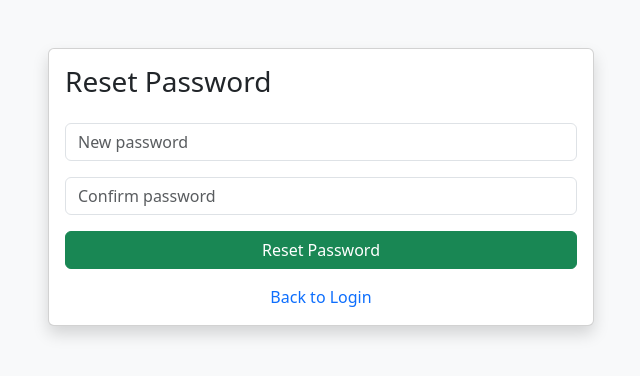
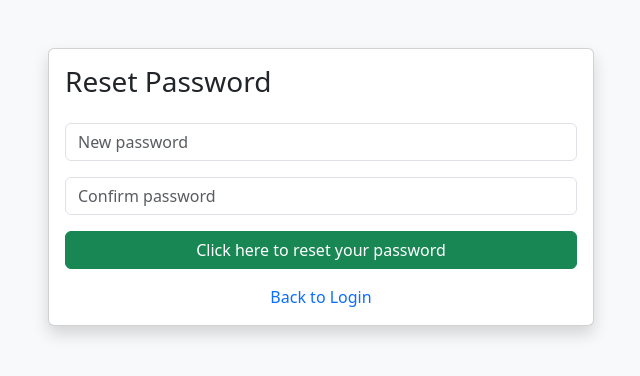
Before and after one commit to artdna1/ARTREPO, a PHP site: page /reset-password.php in a window 1280 px wide. Shown: the top 376 px of the page, without its empty margins (319-959 px from the left). Run offline with PHP 8.4, Linux system fonts and the light colour scheme.

Commit message:
artcommit

```diff
--- a/reset-password.php
+++ b/reset-password.php
@@ -1,12 +1,14 @@
 <?php include_once 'config/settings-configuration.php'; ?>
 <!DOCTYPE html>
 <html lang="en">
+
 <head>
     <meta charset="UTF-8">
     <title>Reset Password</title>
     <meta name="viewport" content="width=device-width, initial-scale=1">
     <link href="https://cdn.jsdelivr.net/npm/bootstrap@5.3.0/dist/css/bootstrap.min.css" rel="stylesheet">
 </head>
+
 <body class="bg-light">
     <div class="container mt-5">
         <div class="row justify-content-center">
@@ -23,7 +25,7 @@
                             <div class="mb-3">
                                 <input type="password" name="confirm_password" class="form-control" placeholder="Confirm password" required>
                             </div>
-                        <button class="btn btn-success w-100" name="btn-reset">Reset Password</button>
+                            <button class="btn btn-success w-100" name="btn-reset">Click here to reset your password</button>
                         </form>
                         <div class="mt-3 text-center">
                             <a href="index.php" class="text-decoration-none">Back to Login</a>
@@ -34,4 +36,5 @@
         </div>
     </div>
 </body>
+
 </html>
```
Lines whose indentation alone changed are shown as unchanged.
